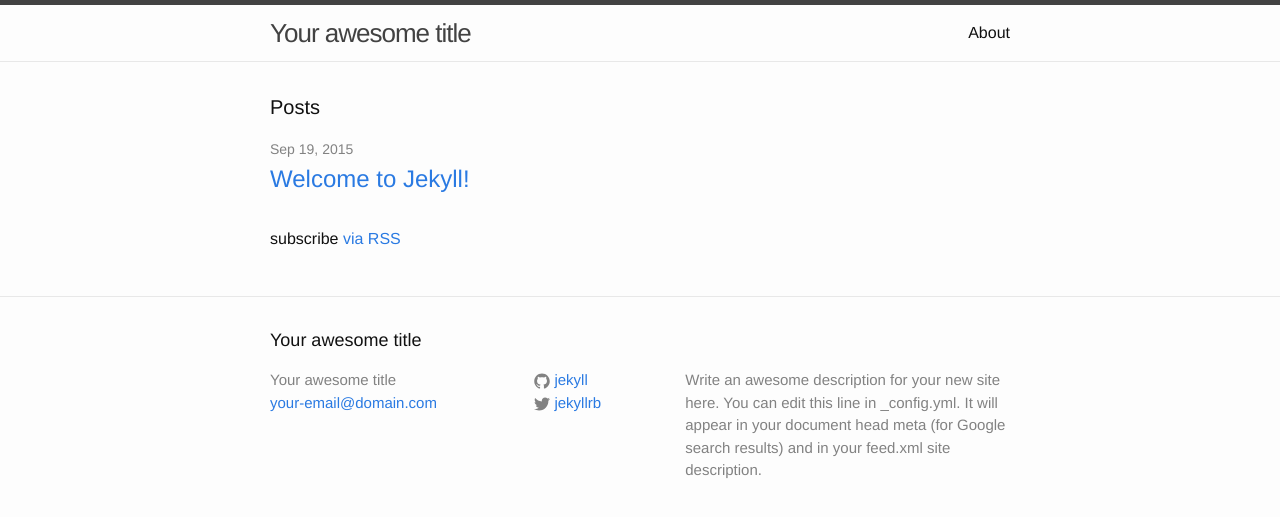
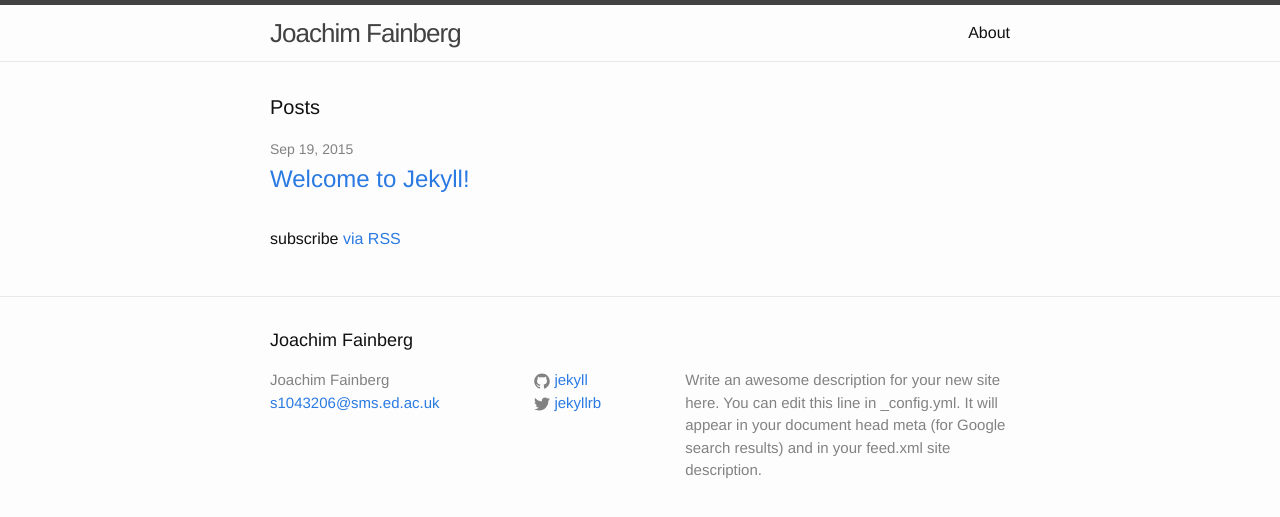
Before and after one commit to jfainberg/jfainberg.github.io, a Jekyll site: the page built from index.html, in a window 1280 px wide. Shown: the top 517 px of the page. Built offline with Jekyll 4.4.1, drawn with Linux system fonts in a browser that asks for light colours.

Commit message:
Personalise

```diff
--- a/_config.yml
+++ b/_config.yml
@@ -1,6 +1,6 @@
 # Site settings
-title: Your awesome title
-email: your-email@domain.com
+title: Joachim Fainberg
+email: s1043206@sms.ed.ac.uk
 description: > # this means to ignore newlines until "baseurl:"
   Write an awesome description for your new site here. You can edit this
   line in _config.yml. It will appear in your document head meta (for
```
